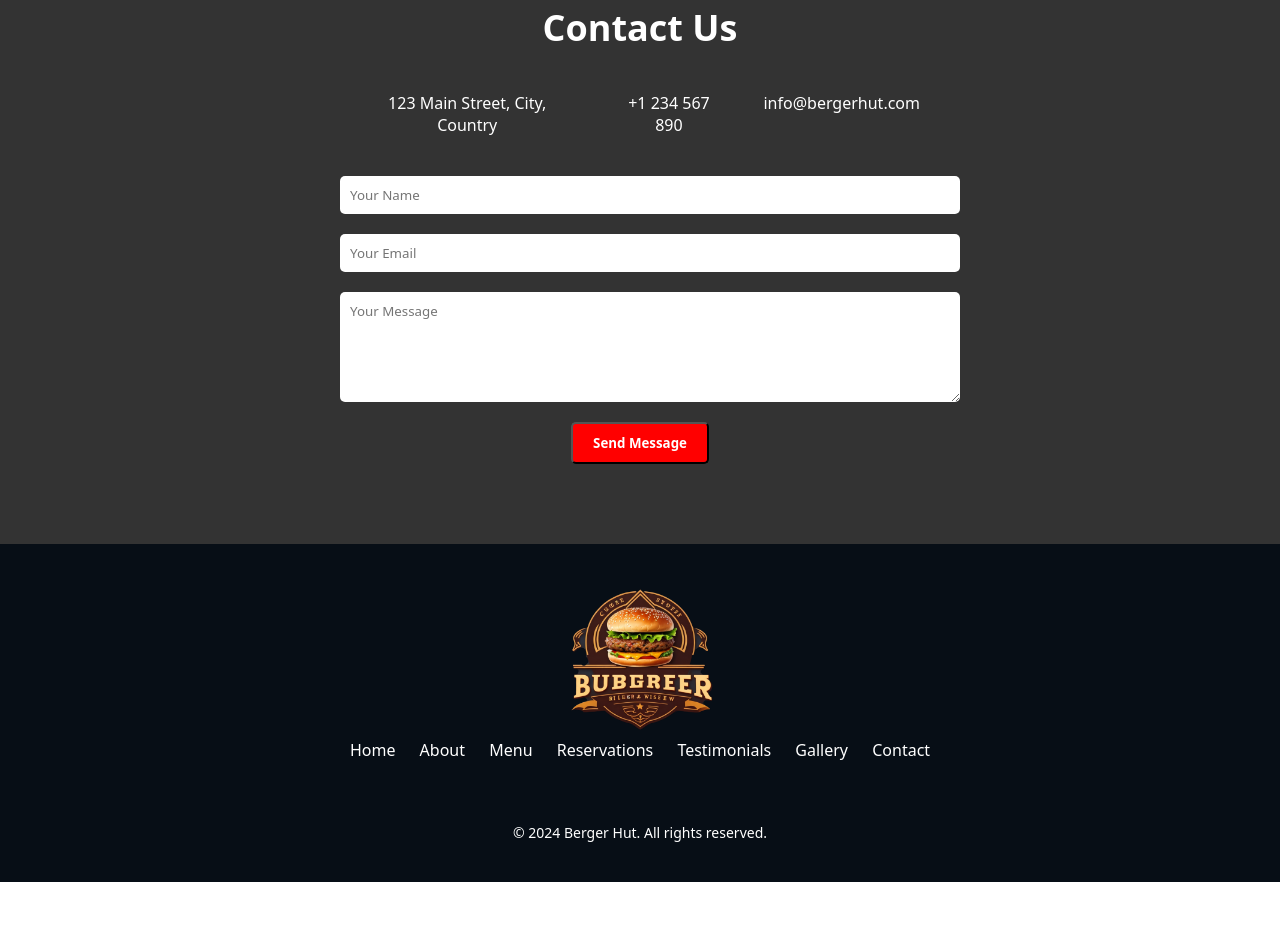
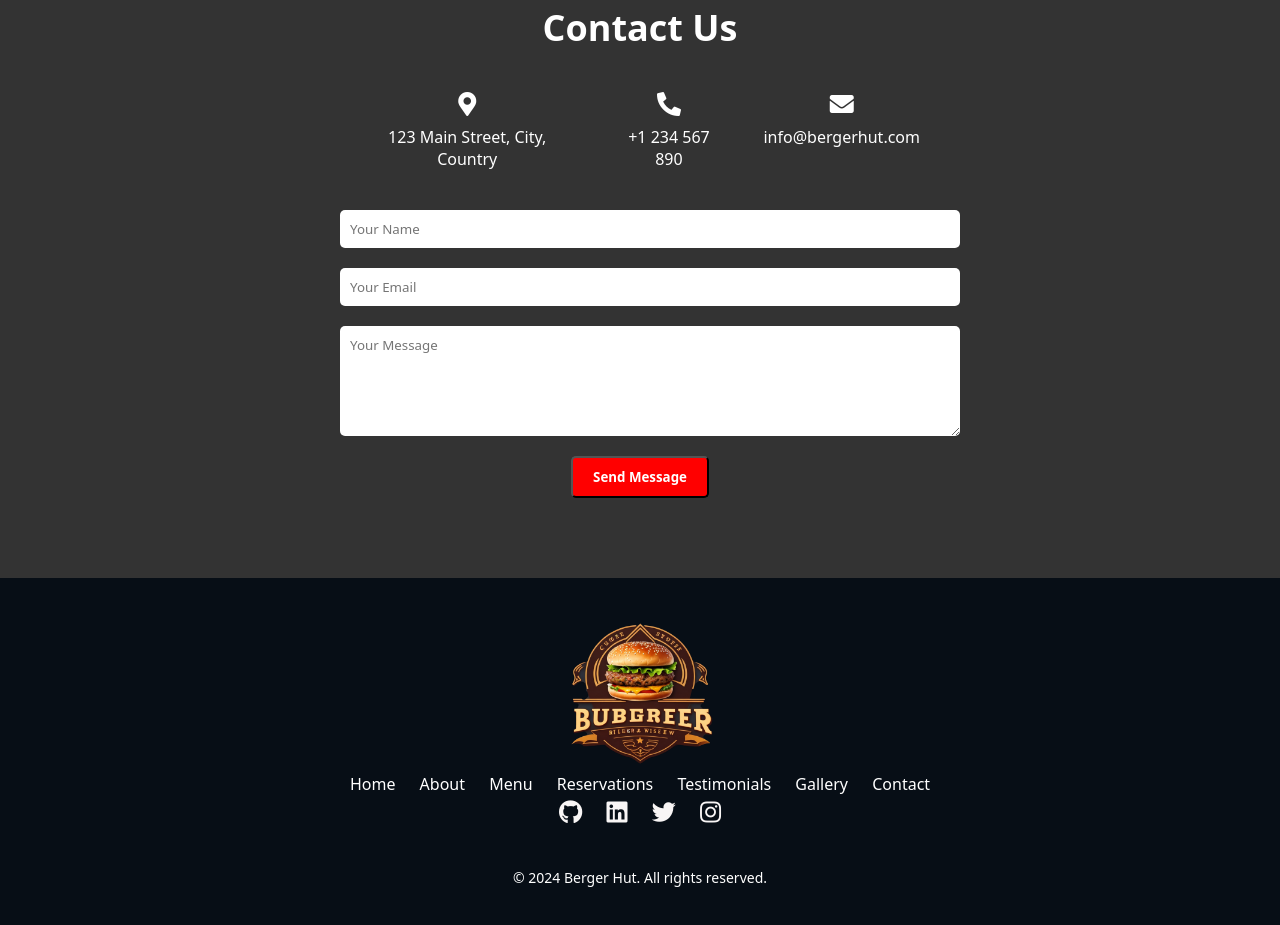
Before and after one commit to Maheshkrsaw/BURGER-CODSOFT, a plain HTML site: page index.html in a window 1280 px wide. Shown: the part 4444-5369 px from the top of the page. Before the commit the page ends 5326 px from the top, so only its background shows below. Drawn offline with Linux system fonts and the light colour scheme.

Commit message:
ading social media link

```diff
--- a/index.html
+++ b/index.html
@@ -5,6 +5,7 @@
     <meta name="viewport" content="width=device-width, initial-scale=1.0">
     <title>Berger Hut</title>
     <link rel="stylesheet" href="style.css">
+    <link rel="stylesheet" href="https://cdnjs.cloudflare.com/ajax/libs/font-awesome/5.15.4/css/all.min.css">
    </head>
 <body>
     <header>
@@ -22,7 +23,7 @@
         </nav>
     </header>
 
-    <section class="hero">
+    <section  id="home" class="hero">
         <div class="hero-content">
             <h1>Welcome to Berger Hut</h1>
             <p>Experience the Taste of Perfection</p>
@@ -151,9 +152,10 @@
                 <a href="#contact">Contact</a>
             </nav>
             <div class="footer-social">
-                <a href="#"><i class="fab fa-facebook"></i></a>
-                <a href="#"><i class="fab fa-twitter"></i></a>
-                <a href="#"><i class="fab fa-instagram"></i></a>
+                <a href="https://github.com/Maheshkrsaw" target="_blank"><i class="fab fa-github"></i></a>
+                <a href="https://www.linkedin.com/in/mahesh-kumar-256808303/" target="_blank"><i class="fab fa-linkedin"></i></a>
+                <a href="https://x.com/kumarMahesh9304?t=5kBJm5VhzMIEty1x56pcOg&s=08" target="_blank"><i class="fab fa-twitter"></i></a>
+                <a href="https://www.instagram.com/itsmahesh_01/" target="_blank"><i class="fab fa-instagram"></i></a>
             </div>
         </div>
         <p class="footer-text">&copy; 2024 Berger Hut. All rights reserved.</p>
--- a/style.css
+++ b/style.css
@@ -3,6 +3,10 @@
     padding: 0;
     font-family: 'Noto Sans', sans-serif;
 }
+html {
+  scroll-behavior: smooth;
+}
+
 /*header*/
 
 header {
@@ -365,6 +369,7 @@ nav ul li a:hover {
   padding: 40px 0;
   color: #fff;
   text-align: center;
+
 }
 
 .footer-content {
@@ -385,9 +390,16 @@ nav ul li a:hover {
 }
 
 .footer-social a {
-  color: #fff;
-  margin: 0 5px;
-  text-decoration: none;
+
+  color: #f8f5f5; /* Set your desired color */
+  margin: 0 10px; /* Space between icons */
+  font-size: 24px; /* Icon size */
+  transition: color 0.3s;
+
+}
+
+.footer-social a:hover {
+  color: #007bff; /* Change color on hover */
 }
 
 .footer-text {
```
